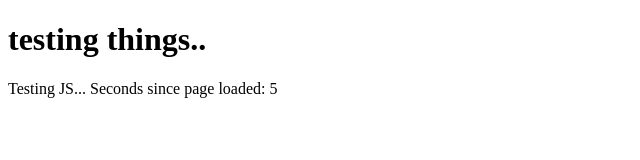
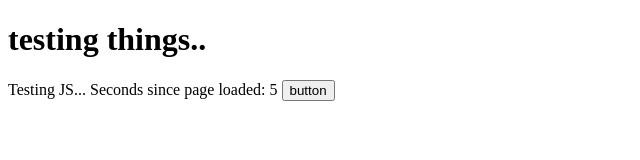
Before and after one commit to jayscoottey/k3reader.github.io, a plain HTML site: page index.html in a window 1280 px wide. Shown: the whole page, without its empty margins (0-640 px from the left). Drawn offline with Linux system fonts and the light colour scheme.

Commit message:
Update index.html

```diff
--- a/index.html
+++ b/index.html
@@ -22,6 +22,18 @@
 	</script>
 
 
+	<button onclick="buttonClick()">button</button> <span id="buttonStatus"></span>
+
+	<script>
+
+		function buttonClick() {
+
+			document.getElementById("buttonStatus").innerHTML = "clicked";
+
+		}
+
+
+	</script>
 
 
 
```
